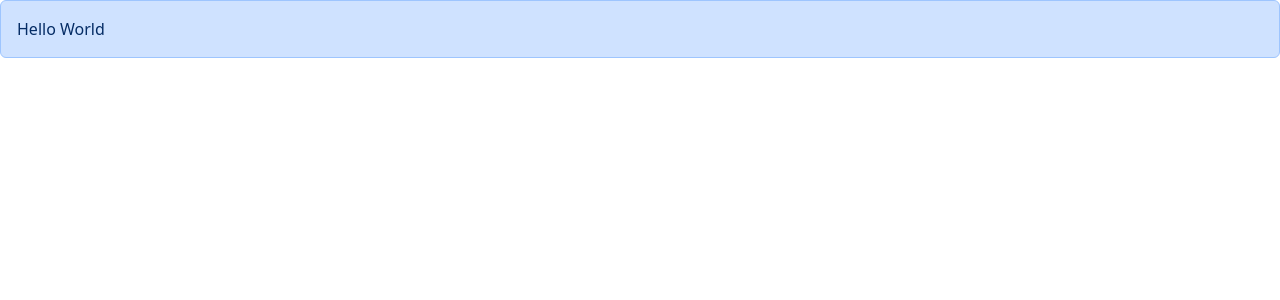
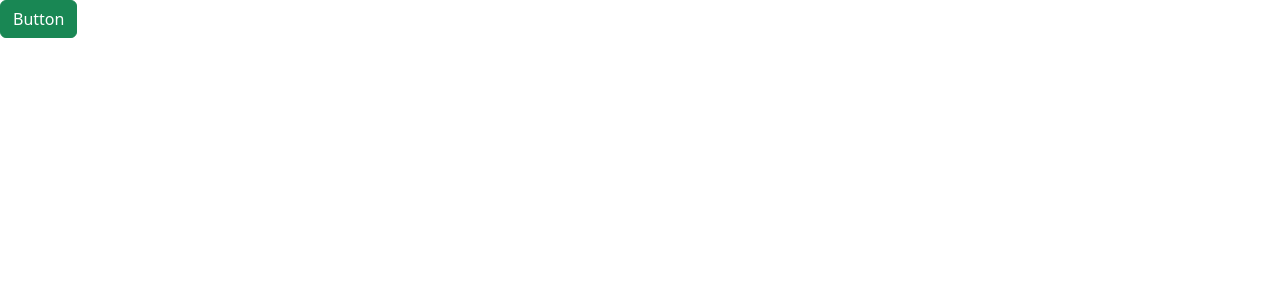
Before and after one commit to tanjirhc/react-app8, a React (Vite) app: page / in a window 1280 px wide. Shown: the top 300 px of the page. Built offline with nearby package versions, Linux system fonts and the light colour scheme.

Commit message:
button component added in App component

```diff
--- a/src/App.tsx
+++ b/src/App.tsx
@@ -1,11 +1,12 @@
-import Alert from "./components/Alert";
+
+import Button from "./components/Button";
 
 function App() {
   return (
     <div>
-      <Alert>
-        Hello <span>World</span>
-      </Alert>
+      <Button>
+
+      </Button>
     </div>
   );
 }
--- a/src/components/Button.tsx
+++ b/src/components/Button.tsx
@@ -2,7 +2,7 @@
 
 const Button = () => {
   return (
-    <button className='butbtn btn-primary'>Button</button>
+    <button className='btn btn-success'>Button</button>
   )
 }
 
```
